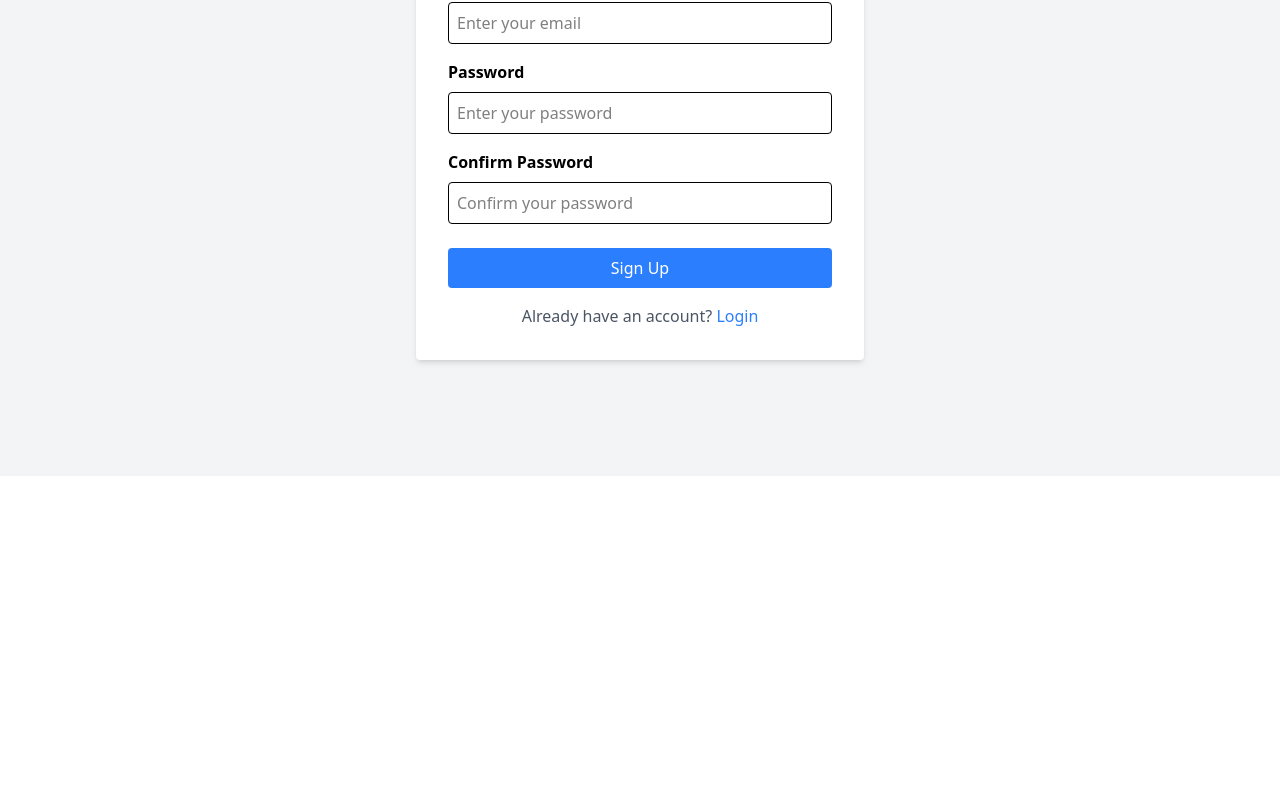
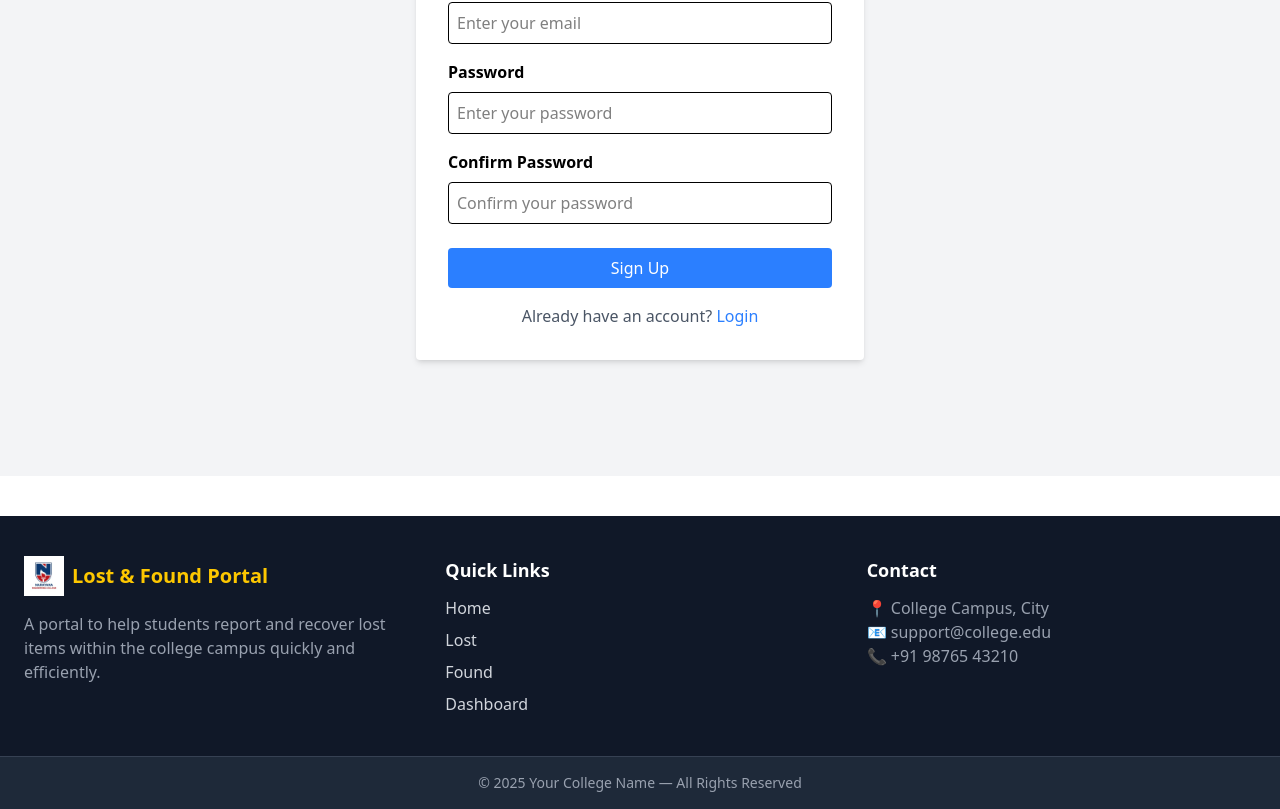
Before and after one commit to Vyshu15-chowdary/Found-or-Lost-Portal, a React (Vite) app in the folder Frontend/: page /signUp in a window 1280 px wide. Shown: the part 388-1197 px from the top of the page. Before the commit the page ends 864 px from the top, so only its background shows below. Built offline with nearby package versions, Linux system fonts and the light colour scheme; the HTML template or start-up script is replaced by a standard one.

Commit message:
footer section created

```diff
--- a/Frontend/src/App.jsx
+++ b/Frontend/src/App.jsx
@@ -8,6 +8,7 @@
 import Login from "./Pages/Login.jsx";
 import Signup from "./Pages/Signup.jsx";
 import Navbar from "./components/Navbar.jsx";
+import Footer from "./components/Footer.jsx";
 
 function App() {
   return (
@@ -25,6 +26,7 @@
         <Route path="signUp" element={<Signup/>}/>
 
       </Routes>
+      <Footer/>
     </BrowserRouter>
     </>
   );
--- a/Frontend/src/components/Footer.jsx
+++ b/Frontend/src/components/Footer.jsx
@@ -0,0 +1,64 @@
+import { Link } from "react-router-dom";
+import collegeLogo from "../assets/college-logo.jpeg";
+
+export default function Footer() {
+  return (
+    <footer className="bg-gray-900 text-gray-300 mt-10">
+      <div className="max-w-7xl mx-auto px-6 py-10 grid md:grid-cols-3 gap-8">
+        {/* Logo + About */}
+        <div>
+          <div className="flex items-center mb-4">
+            <img src={collegeLogo} alt="College Logo" className="h-10 mr-2" />
+            <span className="text-xl font-bold text-yellow-400">
+              Lost & Found Portal
+            </span>
+          </div>
+          <p className="text-gray-400">
+            A portal to help students report and recover lost items within the
+            college campus quickly and efficiently.
+          </p>
+        </div>
+
+        {/* Quick Links */}
+        <div>
+          <h3 className="text-lg font-semibold text-white mb-3">Quick Links</h3>
+          <ul className="space-y-2">
+            <li>
+              <Link to="/" className="hover:text-yellow-400">
+                Home
+              </Link>
+            </li>
+            <li>
+              <Link to="/lost" className="hover:text-yellow-400">
+                Lost
+              </Link>
+            </li>
+            <li>
+              <Link to="/found" className="hover:text-yellow-400">
+                Found
+              </Link>
+            </li>
+            <li>
+              <Link to="/dashboard" className="hover:text-yellow-400">
+                Dashboard
+              </Link>
+            </li>
+          </ul>
+        </div>
+
+        {/* Contact Info */}
+        <div>
+          <h3 className="text-lg font-semibold text-white mb-3">Contact</h3>
+          <p className="text-gray-400">📍 College Campus, City</p>
+          <p className="text-gray-400">📧 support@college.edu</p>
+          <p className="text-gray-400">📞 +91 98765 43210</p>
+        </div>
+      </div>
+
+      {/* Bottom Bar */}
+      <div className="bg-gray-800 text-center py-4 text-sm text-gray-400 border-t border-gray-700">
+        © {new Date().getFullYear()} Your College Name — All Rights Reserved
+      </div>
+    </footer>
+  );
+}
```
